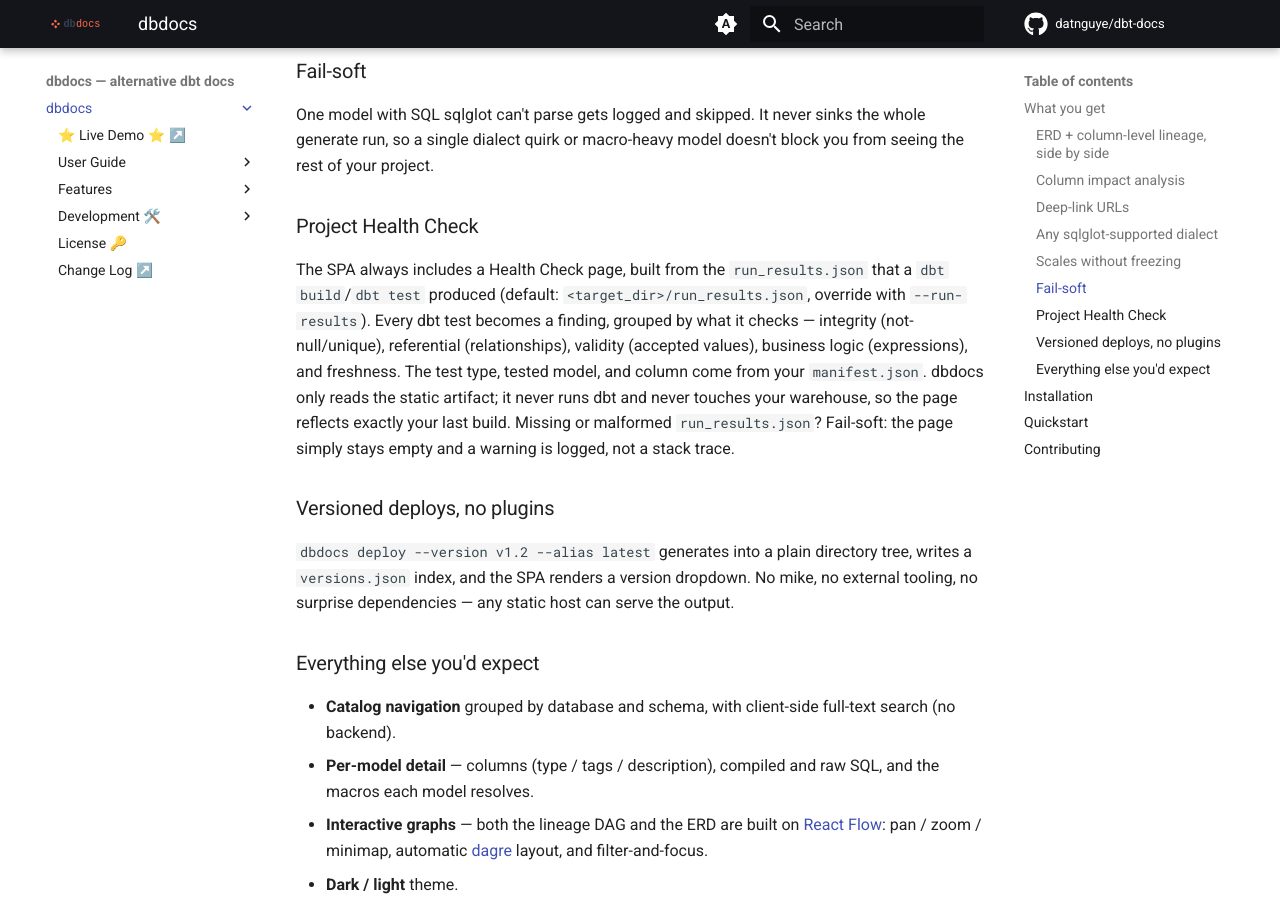
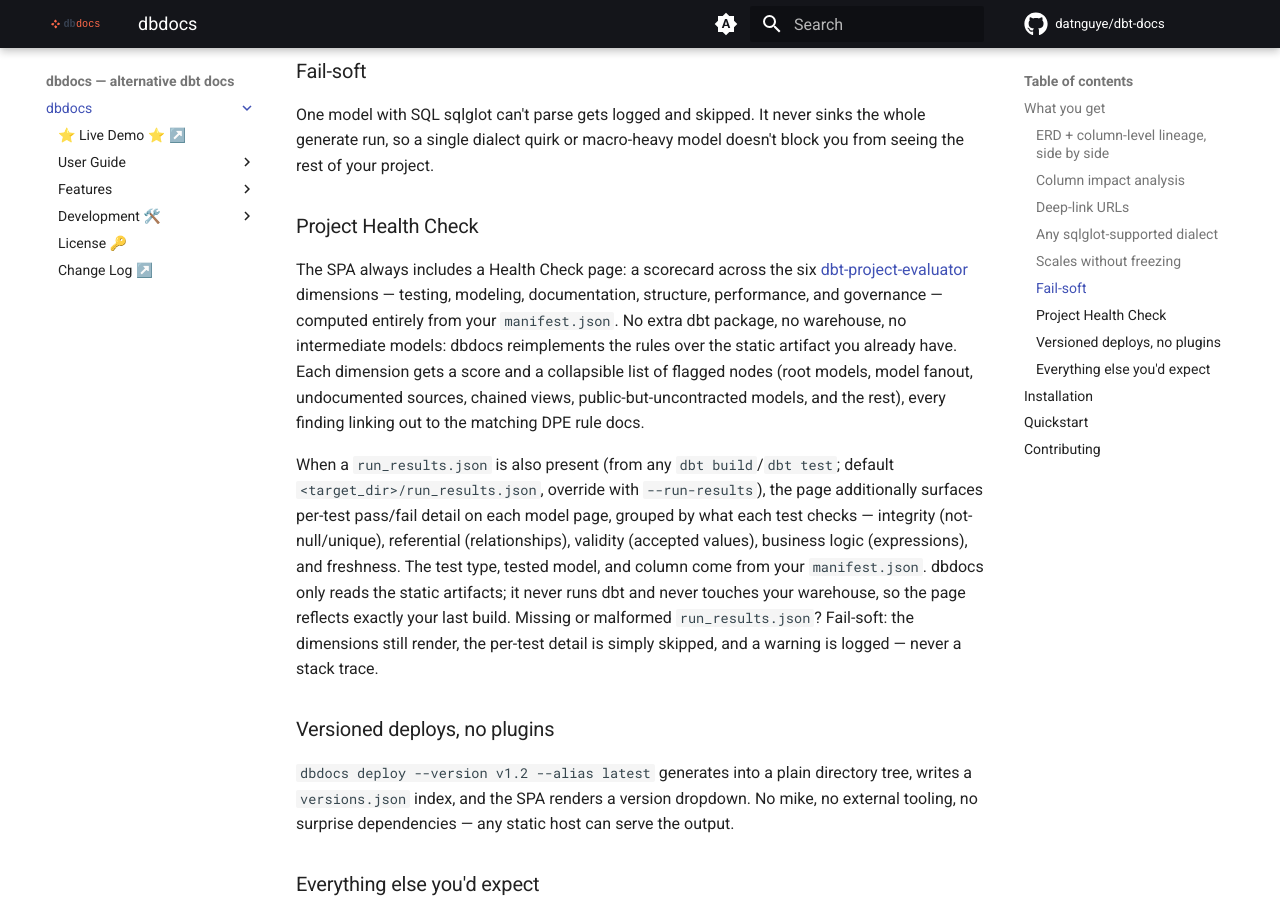
Before and after one commit to datnguye/dbt-docs, an MkDocs documentation site: the page built from docs/index.md, in a window 1280 px wide and 900 px high, scrolled down 3151 px. Built offline with MkDocs 1.6.1 and Material for MkDocs 9.7.7, drawn with Linux system fonts in a browser that asks for light colours; emoji names are drawn with the system emoji font; comment, search, counter and statistics services are not loaded; the version menu is left out.

Commit message:
feat: enhance Project Health Check with detailed scoring and per-test findings

```diff
--- a/docs/index.md
+++ b/docs/index.md
@@ -62,7 +62,9 @@
 
 ### Project Health Check
 
-The SPA always includes a Health Check page, built from the `run_results.json` that a `dbt build`/`dbt test` produced (default: `<target_dir>/run_results.json`, override with `--run-results`). Every dbt test becomes a finding, grouped by what it checks — integrity (not-null/unique), referential (relationships), validity (accepted values), business logic (expressions), and freshness. The test type, tested model, and column come from your `manifest.json`. dbdocs only reads the static artifact; it never runs dbt and never touches your warehouse, so the page reflects exactly your last build. Missing or malformed `run_results.json`? Fail-soft: the page simply stays empty and a warning is logged, not a stack trace.
+The SPA always includes a Health Check page: a scorecard across the six [dbt-project-evaluator](https://dbt-labs.github.io/dbt-project-evaluator/) dimensions — testing, modeling, documentation, structure, performance, and governance — computed entirely from your `manifest.json`. No extra dbt package, no warehouse, no intermediate models: dbdocs reimplements the rules over the static artifact you already have. Each dimension gets a score and a collapsible list of flagged nodes (root models, model fanout, undocumented sources, chained views, public-but-uncontracted models, and the rest), every finding linking out to the matching DPE rule docs.
+
+When a `run_results.json` is also present (from any `dbt build`/`dbt test`; default `<target_dir>/run_results.json`, override with `--run-results`), the page additionally surfaces per-test pass/fail detail on each model page, grouped by what each test checks — integrity (not-null/unique), referential (relationships), validity (accepted values), business logic (expressions), and freshness. The test type, tested model, and column come from your `manifest.json`. dbdocs only reads the static artifacts; it never runs dbt and never touches your warehouse, so the page reflects exactly your last build. Missing or malformed `run_results.json`? Fail-soft: the dimensions still render, the per-test detail is simply skipped, and a warning is logged — never a stack trace.
 
 ### Versioned deploys, no plugins
 
```
Also changed, not shown: README.md (+1 -1 lines).
